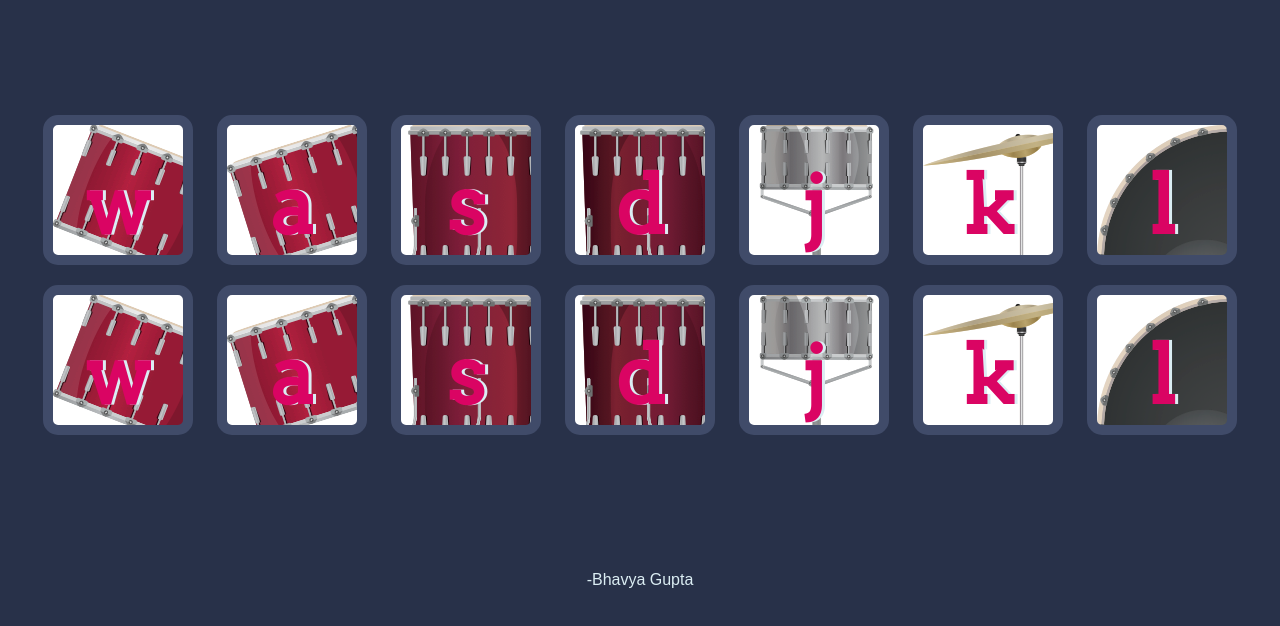
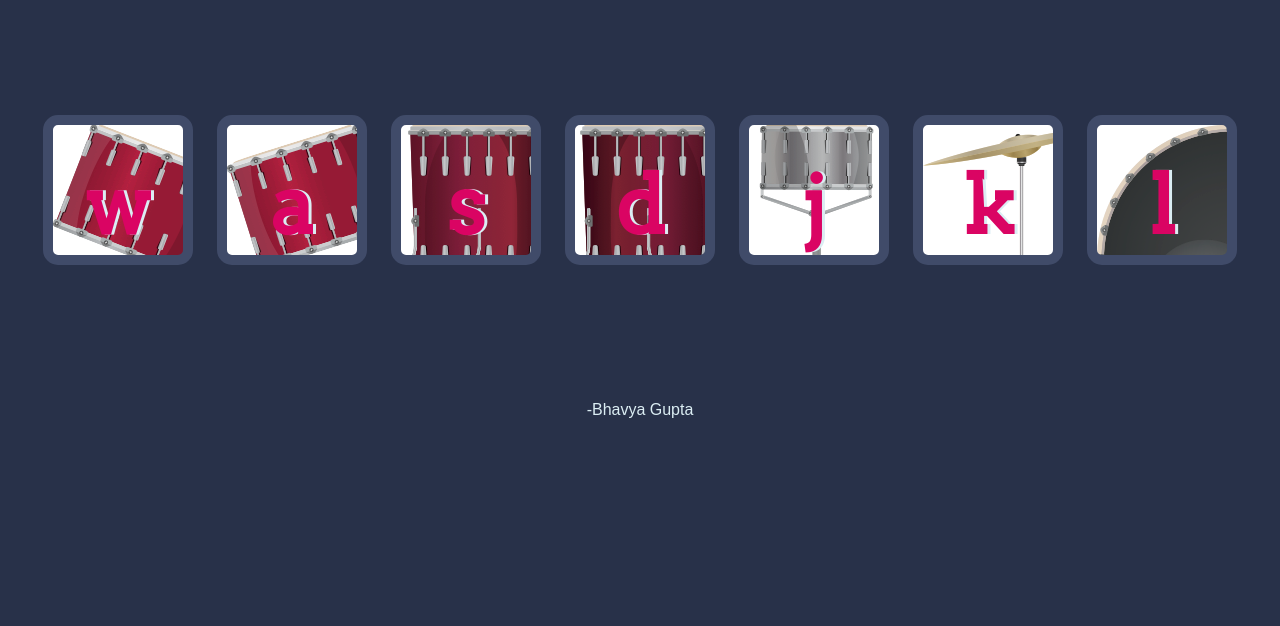
Before and after one commit to Bhavya-gupta127/drumkit2.0, a plain HTML site: page index.html in a window 1280 px wide. Shown: the part 174-800 px from the top of the page. Drawn offline with Linux system fonts and the light colour scheme.

Commit message:
less drums

```diff
--- a/index.html
+++ b/index.html
@@ -19,13 +19,7 @@
     <button class="j drum">j</button>
     <button class="k drum">k</button>
     <button class="l drum">l</button>
-    <button class="w drum">w</button>
-    <button class="a drum">a</button>
-    <button class="s drum">s</button>
-    <button class="d drum">d</button>
-    <button class="j drum">j</button>
-    <button class="k drum">k</button>
-    <button class="l drum">l</button>
+
   </div>
 
 
```
